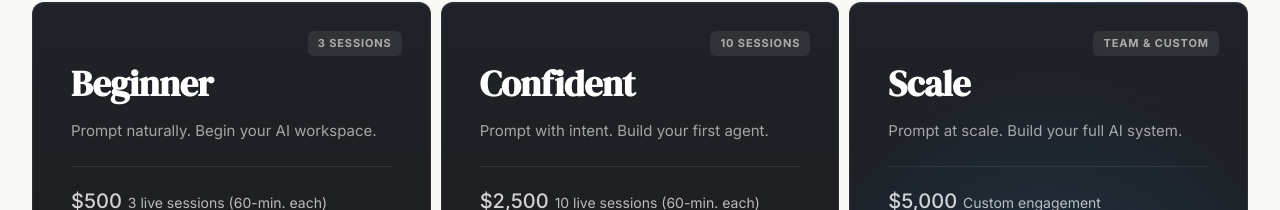
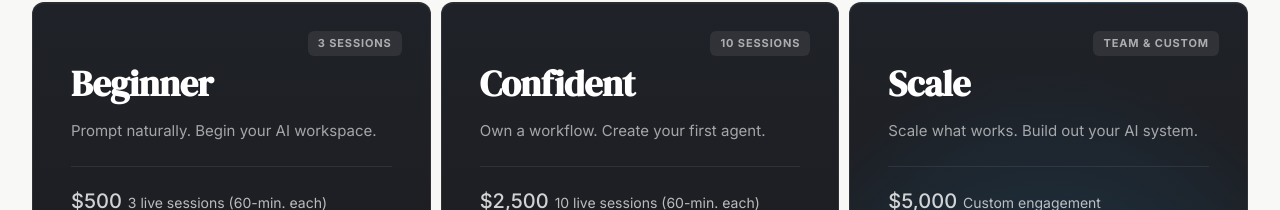
Before and after one commit to coolcalvin457-tech/agent-timesaver-nextjs, a Next.js app: page /pricing in a window 1280 px wide. Shown: the part 368-578 px from the top of the page. Built offline with nearby package versions, Linux system fonts and the light colour scheme; no server answers.

Commit message:
Pricing: lock Confident and Scale taglines for the teaching ladder

```diff
--- a/app/pricing/page.tsx
+++ b/app/pricing/page.tsx
@@ -50,7 +50,7 @@ const coachingTiers: Tier[] = [
   {
     name: "Confident",
     subtitle: "10 Sessions",
-    tagline: "Prompt with intent. Build your first agent.",
+    tagline: "Own a workflow. Create your first agent.",
     price: "$2,500",
     priceUnit: "10 live sessions (60-min. each)",
     features: [
@@ -66,7 +66,7 @@ const coachingTiers: Tier[] = [
   {
     name: "Scale",
     subtitle: "Team & Custom",
-    tagline: "Prompt at scale. Build your full AI system.",
+    tagline: "Scale what works. Build out your AI system.",
     price: "$5,000",
     priceUnit: "Custom engagement",
     features: [
```
